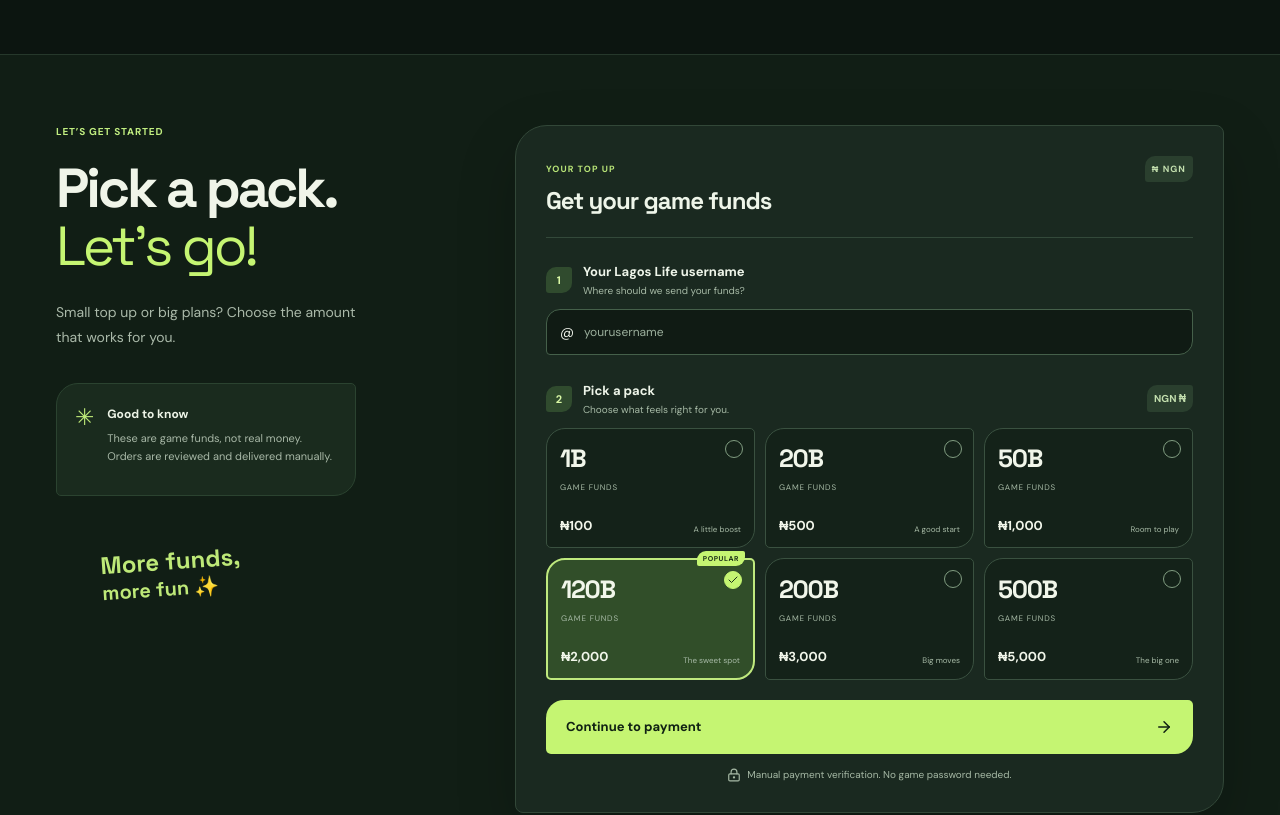
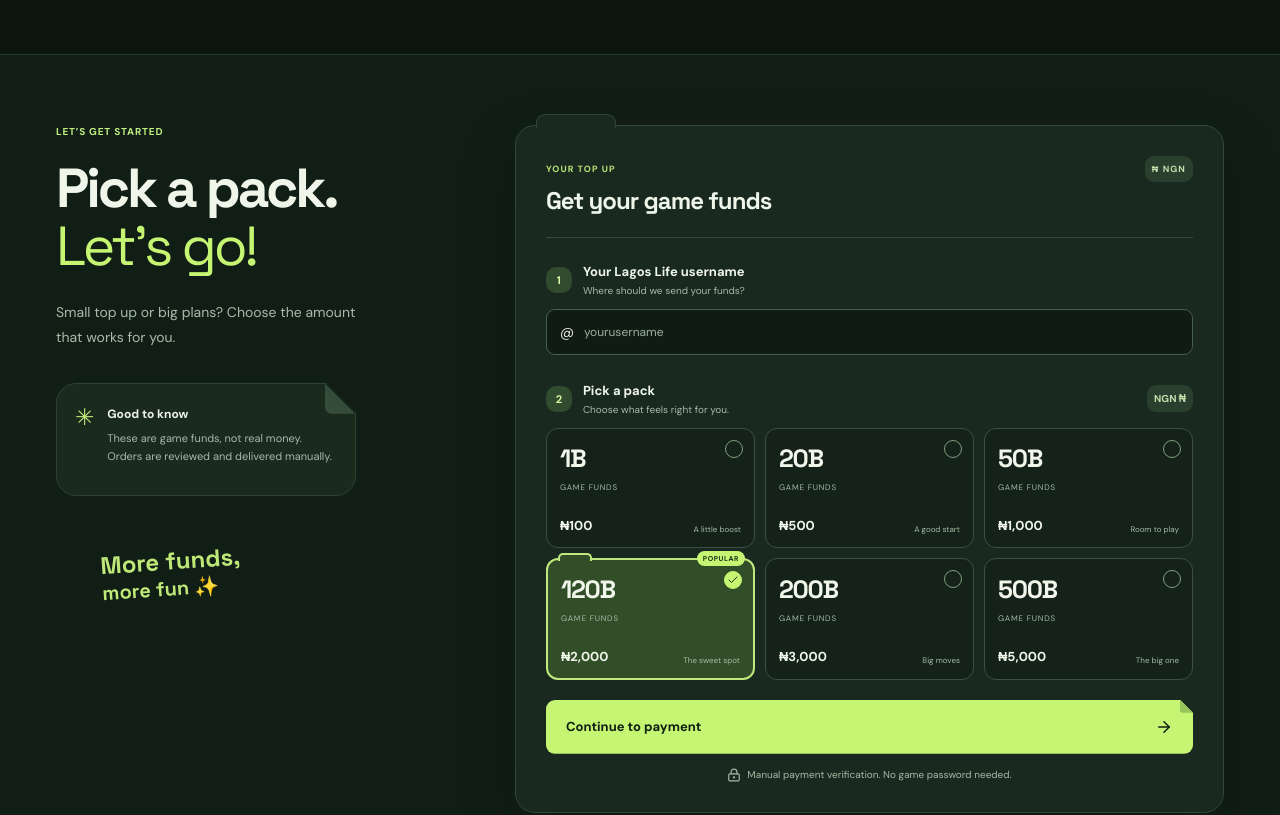
Before and after one commit to Mascottz/lagos, a React (Vite) app: page / in a window 1280 px wide. Shown: the part 573-1388 px from the top of the page. Built offline with nearby package versions, Linux system fonts and the light colour scheme; no server answers.

Commit message:
Use folder tabs and folded corners
Co-authored-by: arena-agent <297053741+arena-agent@users.noreply.github.com>

```diff
--- a/src/main.jsx
+++ b/src/main.jsx
@@ -5,6 +5,7 @@ import Admin from './Admin';
 import { ArrowDown, ArrowRight, ArrowUpRight, Check, ChevronDown, CircleHelp, Copy, Gamepad2, LockKeyhole, Sparkles, WalletCards, X } from 'lucide-react';
 import './style.css';
 import './dark.css';
+import './shapes.css';
 
 const packs = [
   { amount: '1B', price: 100, label: 'A little boost' },
--- /dev/null
+++ b/src/shapes.css
@@ -0,0 +1,117 @@
+/* Folder tabs and folded paper corners replace the old leaf silhouette. */
+:root { --leaf: 10px; }
+
+/* Keep controls, icons and small labels comfortably rounded, not leaf shaped. */
+.brand-mark, .admin-brand span, .mini-icon, .step-icon, .admin-login-icon,
+.welcome-icon, .number, .success-icon { border-radius: 10px; }
+.hero .eyebrow, .card-number, .currency, .popular, .floating-tag, .status,
+.username-wrap, .input-label input, .admin-login input,
+.password-settings-content form>input, .admin-list-head select,
+.order-footer select, .copy, .welcome-list>div { border-radius: 9px; }
+.hero-art, .game-wallet, .order-card, .side-note, .step, .step+.step,
+.faq-list details, .closing, .admin-login, .admin-welcome, .admin-warning,
+.admin-stats>div, .admin-order, .admin-empty, .password-settings,
+.pay-summary, .receipt, .bank-box, .whatsapp-step { border-radius: 20px; }
+.admin-welcome::after { display: none; }
+
+/* Folded cards: the cut exposes the background and the triangle is the flap. */
+.side-note, .step:nth-child(odd), .faq-list details:nth-child(even),
+.pay-summary, .receipt, .whatsapp-step, .admin-welcome,
+.admin-warning, .admin-stats>div:nth-child(odd), .admin-order:nth-child(odd) {
+  position: relative;
+  clip-path: polygon(0 0, calc(100% - 30px) 0, 100% 30px, 100% 100%, 0 100%);
+}
+.side-note::after, .step:nth-child(odd)::after, .faq-list details:nth-child(even)::after,
+.pay-summary::after, .receipt::after, .whatsapp-step::after, .admin-welcome::after,
+.admin-warning::after, .admin-stats>div:nth-child(odd)::after, .admin-order:nth-child(odd)::after {
+  content: '';
+  display: block;
+  position: absolute;
+  top: 0;
+  right: 0;
+  width: 30px;
+  height: 30px;
+  background: var(--flap, #354c3a);
+  clip-path: polygon(0 0, 100% 100%, 0 100%);
+  border-radius: 0 0 0 7px;
+  pointer-events: none;
+}
+.admin-welcome::after { transform: none; opacity: 1; border: 0; --flap: #8fbf65; }
+.admin-warning::after { --flap: #75613a; }
+.pay-summary::after, .receipt::after { --flap: #365540; }
+.whatsapp-step::after { --flap: #3f6847; }
+
+/* Folder tabs sit above the upper edge, with no overlay on the content. */
+.order-card, .step:nth-child(even), .password-settings,
+.admin-login, .admin-stats>div:nth-child(even), .admin-order:nth-child(even) {
+  position: relative;
+  overflow: visible;
+}
+.order-card::before, .step:nth-child(even)::before, .password-settings::before,
+.admin-login::before, .admin-stats>div:nth-child(even)::before,
+.admin-order:nth-child(even)::before {
+  content: '';
+  position: absolute;
+  left: 20px;
+  top: -12px;
+  width: 78px;
+  height: 13px;
+  background: #19291e;
+  border: 1px solid #344b39;
+  border-bottom: 0;
+  border-radius: 9px 9px 0 0;
+  pointer-events: none;
+}
+.order-card::before { background: #1a2920; border-color: #324738; }
+.step:nth-child(even)::before { background: #17251b; border-color: #304534; }
+.admin-login::before { background: #18261c; }
+.admin-stats>div:nth-child(even)::before { width: 55px; top: -8px; height: 9px; }
+.admin-stats { row-gap: 20px; }
+.admin-orders { gap: 20px; }
+.faq-list details { margin-bottom: 12px; }
+
+/* A smaller fold gives buttons the same visual language without changing their action. */
+.nav-cta, .button, .admin-primary, .admin-actions button {
+  position: relative;
+  border-radius: 9px;
+  clip-path: polygon(0 0, calc(100% - 13px) 0, 100% 13px, 100% 100%, 0 100%);
+}
+.nav-cta::after, .button::after, .admin-primary::after, .admin-actions button::after {
+  content: '';
+  position: absolute;
+  right: 0;
+  top: 0;
+  width: 13px;
+  height: 13px;
+  background: #97c45d;
+  clip-path: polygon(0 0, 100% 100%, 0 100%);
+  border-radius: 0 0 0 3px;
+  pointer-events: none;
+}
+.closing-button::after, .admin-actions button::after { background: #49674c; }
+.nav-cta:focus-visible, .button:focus-visible, .admin-primary:focus-visible,
+.admin-actions button:focus-visible { outline: none; box-shadow: inset 0 0 0 3px #fff; }
+
+/* The selected pack gets a small tab without clipping its popular badge. */
+.pack { border-radius: 12px; }
+.pack.selected::before {
+  content: '';
+  position: absolute;
+  top: -7px;
+  left: 10px;
+  width: 30px;
+  height: 6px;
+  background: #314e29;
+  border: 2px solid #bfe97e;
+  border-bottom: 0;
+  border-radius: 5px 5px 0 0;
+  pointer-events: none;
+}
+
+@media (max-width: 600px) {
+  .hero-art, .closing, .admin-login, .admin-welcome { border-radius: 20px; }
+  .step:nth-child(even) { margin-top: 6px; }
+  .admin-login-layout { gap: 22px; }
+  .order-card::before, .admin-login::before { left: 18px; }
+}
+.faq-list summary:focus-visible { outline-offset: -4px; }
```
